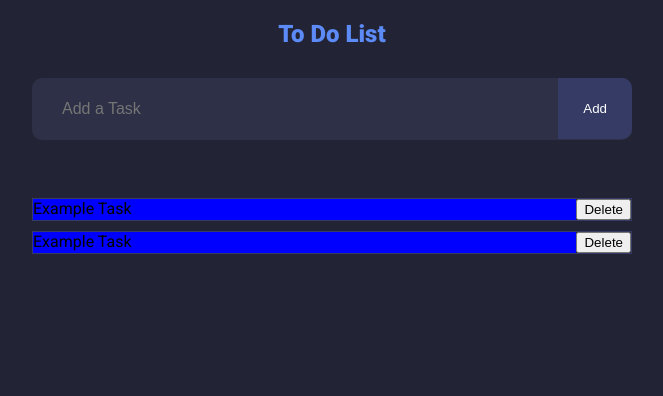
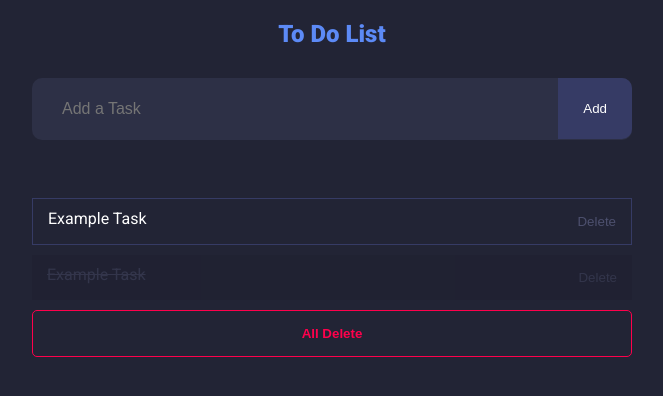
Before and after one commit to Disaster-Loki/To-Do-List, a React (Vite) app in the folder app/: page / in a window 1280 px wide. Shown: the top 396 px of the page, without its empty margins (308-971 px from the left). Built offline with nearby package versions, Linux system fonts and the light colour scheme.

Commit message:
Version 1.3

```diff
--- a/app/src/TodoList.css
+++ b/app/src/TodoList.css
@@ -77,7 +77,58 @@ input{
 
 .item span{
     width: 100%;
-    background: blue;
+    color: white;
+    margin-right: 10px;
+    padding: 10px 15px;
+}
+
+.item.complet{
+    display: flex;
+    justify-content: space-between;
+    background: #1e1f2e;
+    border: none;
+    margin-bottom: 10px;
+    cursor: pointer;
+    opacity: 0.4;
+}
+
+.item.complet span{
+    width: 100%;
+    color: #4d506e;
+    margin-right: 10px;
+    padding: 10px 15px;
+    text-decoration: line-through;
+}
+
+button.del{
+    border: none;
+    background: none;
+    color: #4d506e;
+    padding: 15px;
+    cursor: pointer;
+}
+
+button.del:hover{
+    border: none;
+    background: #ff004c;
+    color: white;
+    padding: 15px;
+    cursor: pointer;
+}
+
+button.delAll{
+    border: 1px solid #ff004c;
+    background: none;
+    padding: 15px;
+    color: #ff004c;
+    font-weight: bold;
+    border-radius: 5px;
+    cursor: pointer;
+}
+
+button.delAll:hover{
+    background: #ff004c;
+    color: white;
 }
 
 @media screen and (max-width: 900px) {
--- a/app/src/TodoList.jsx
+++ b/app/src/TodoList.jsx
@@ -1,25 +1,28 @@
-import React from "react";
+import React, {useState} from "react";
 import './TodoList.css';
 
 function TodoList()
 {
+    const [list, setList] = useState([]);
+    const [newItem, setNewItem] = useState("");
+
     return (
         <div>
             <h2>To Do List</h2>
             <form>
-                <input type="text"
-                placeholder="Add a Task"/>
+                <input type="text" placeholder="Add a Task"/>
                 <button className="add" type="submit">Add</button>
             </form>
             <div className="listTask">
                 <div className="item">
                     <span>Example Task</span>
-                    <button>Delete</button>
+                    <button className="del">Delete</button>
                 </div>
                 <div className="item complet">
                     <span>Example Task</span>
-                    <button>Delete</button>
+                    <button className="del">Delete</button>
                 </div>
+                <button className="delAll">All Delete</button>
             </div>
         </div>
     )
```
Also changed, not shown: 1 other file (tests, documents, lock files or other folders).
